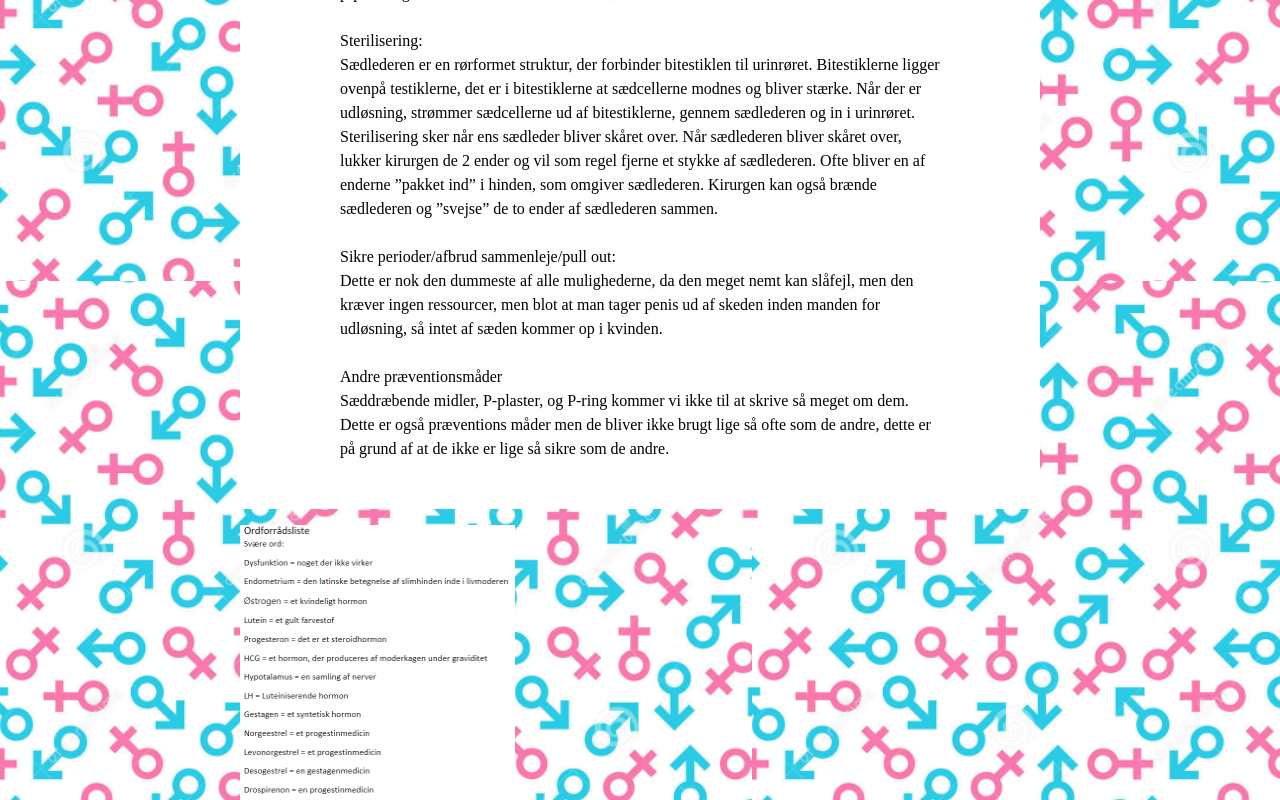
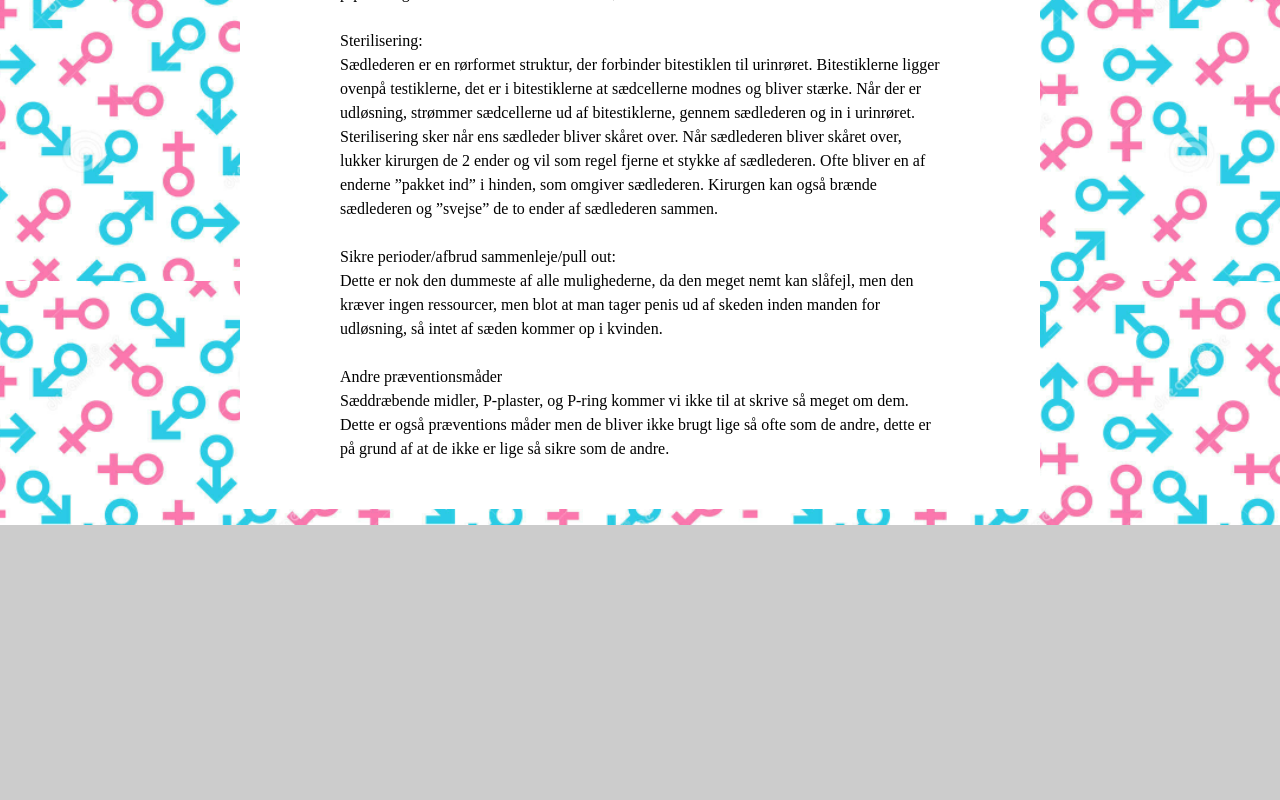
Before and after one commit to baleravalera/SO2, a plain HTML site: page index.html in a window 1280 px wide. Shown: the part 3474-4274 px from the top of the page. After the commit the page ends 3999 px from the top, so only its background shows below. Drawn offline with Linux system fonts and the light colour scheme.

Commit message:
Update index.html

```diff
--- a/index.html
+++ b/index.html
@@ -127,4 +127,3 @@
         <script src="script.js"></script>
     </body>
 </html>
-<img src="Images\hard.png"  height="275px" width="275px" style="float: left;">
```
